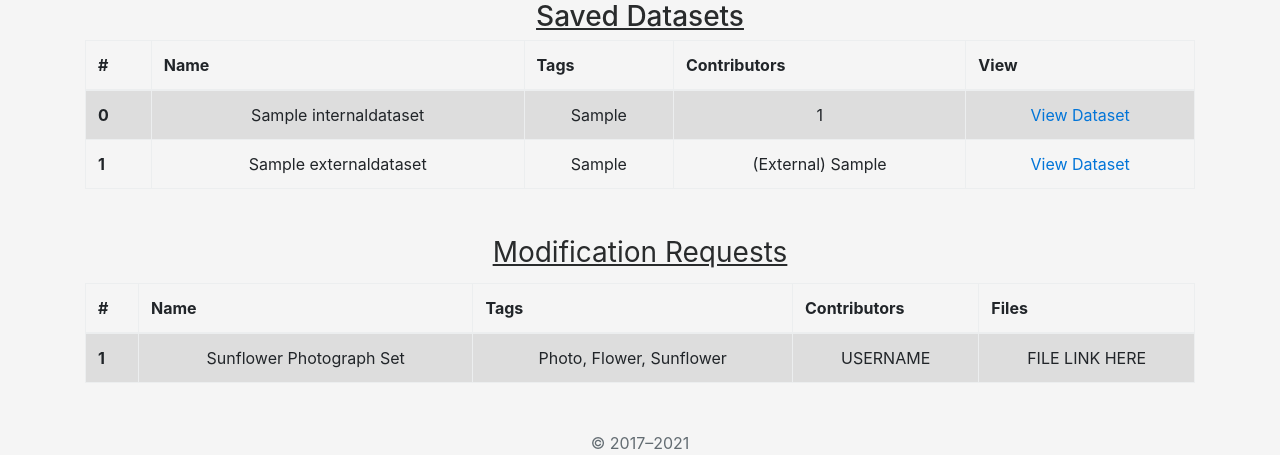
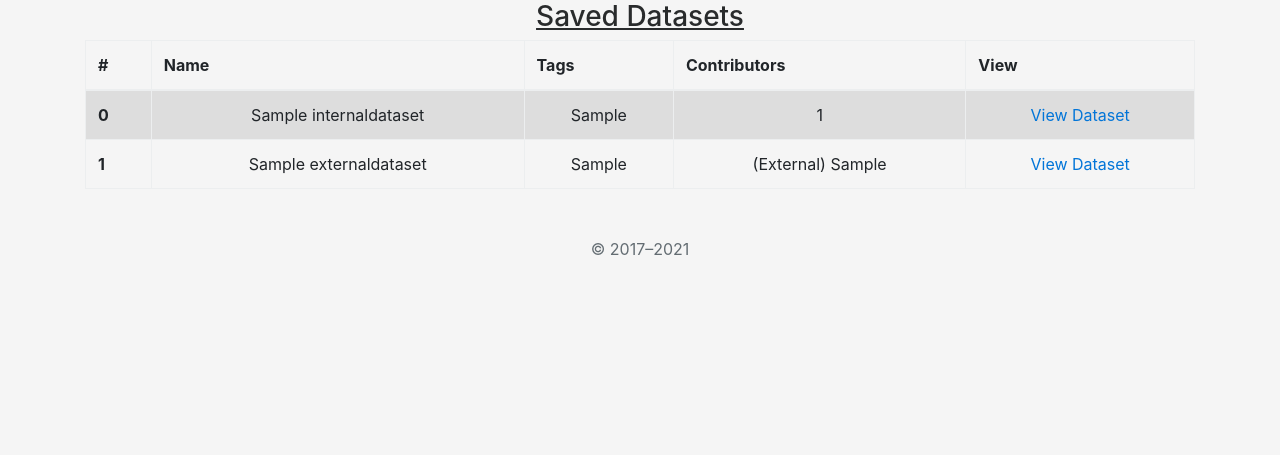
Before and after one commit to dbgilson/CrowdsourcingDatasetPlatform, a PHP site: page /User.php in a window 1280 px wide. Shown: the part 436-891 px from the top of the page. After the commit the page ends 691 px from the top, so only its background shows below. Run offline with PHP 8.4, Linux system fonts and the light colour scheme; the visitor is signed in with stand-in values (Sample User, id 1); tables that the repository leaves empty hold one stand-in row (values such as "Sample post"); some libraries are stand-ins or nearby versions.

Commit message:
Remove Modification Request Example Table

```diff
--- a/Crowdsourcing Dataset Frontend/Pages/User.php
+++ b/Crowdsourcing Dataset Frontend/Pages/User.php
@@ -184,29 +184,6 @@ if(!isset($_SESSION['username'])) {
             ?>
         </table>
 
-        <h1 class="h3 mt-5 mb-3 fw-normal u"><u>Modification Requests</u></h1>
-
-        <table class="table table-striped table-bordered" id="userTable">
-            <thead>
-                <tr>
-                    <th scope="col">#</th>
-                    <th scope="col">Name</th>
-                    <th scope="col">Tags</th>
-                    <th scope="col">Contributors</th>
-                    <th scope="col">Files</th>
-                </tr>
-            </thead>
-            <tbody>
-                <tr>
-                    <th scope="row">1</th>
-                    <td>Sunflower Photograph Set</td>
-                    <td>Photo, Flower, Sunflower</td>
-                    <td>USERNAME</td>
-                    <td>FILE LINK HERE</td>
-                </tr>
-            </tbody>
-        </table>
-
         <p class="mt-5 mb-3 text-muted">&copy; 2017–2021</p>
 
     </main>
```
